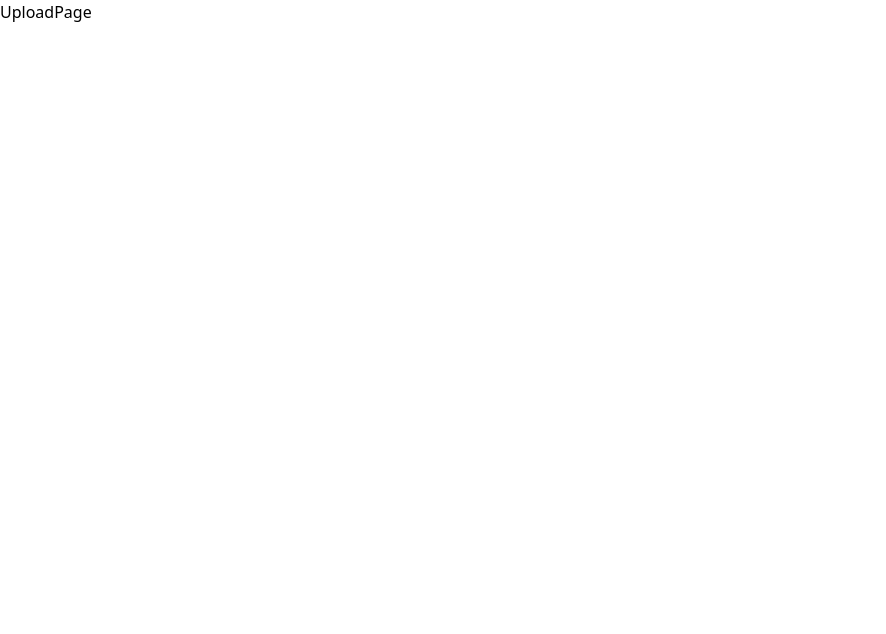
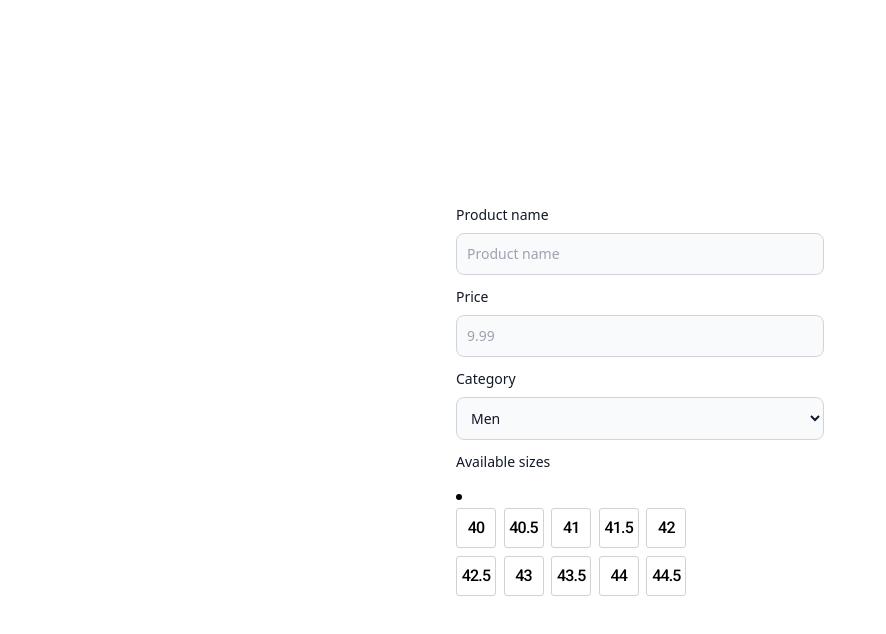
Before and after one commit to Fede2797/ecommerce-frontend, a React (Vite) app: page /admin/upload in a window 1280 px wide. Shown: the top 634 px of the page, without its empty margins (0-886 px from the left). Built offline with nearby package versions, Linux system fonts and the light colour scheme.

Commit message:
Moved SyzeType to types.ts. Built 1/2 of UploadPage. Removed log from PLP

```diff
--- a/src/components/SizeButton.tsx
+++ b/src/components/SizeButton.tsx
@@ -1,8 +1,4 @@
-
-interface SyzeType {
-  size: number,
-  available: boolean
-};
+import { SyzeType } from "../types/AppTypes"
 
 export const SizeButton = ({size, sizeSelected, setSizeSelected}: {size: SyzeType, sizeSelected: any, setSizeSelected:any}) => {
   return (
--- a/src/pages/ProductListPage.tsx
+++ b/src/pages/ProductListPage.tsx
@@ -29,7 +29,6 @@ export const ProductListPage = () => {
   }, [products, orderBy]);
 
   const handleChange = (e: React.ChangeEvent<HTMLSelectElement>) => {
-    console.log(e.target.value);
     setOrderBy(e.target.value);
   }
 
--- a/src/pages/UploadPage.tsx
+++ b/src/pages/UploadPage.tsx
@@ -1,6 +1,142 @@
+import { useEffect, useState } from "react";
+import { SyzeType } from "../types/AppTypes";
+
+const menSizes = [
+  { size: 40, available: true },
+  { size: 40.5, available: true },
+  { size: 41, available: true },
+  { size: 41.5, available: true },
+  { size: 42, available: true },
+  { size: 42.5, available: true },
+  { size: 43, available: true },
+  { size: 43.5, available: true },
+  { size: 44, available: true },
+  { size: 44.5, available: true }
+];
+const womenSizes = [
+  { size: 35, available: true },
+  { size: 35.5, available: true },
+  { size: 36, available: true },
+  { size: 36.5, available: true },
+  { size: 37, available: true },
+  { size: 37.5, available: true },
+  { size: 38, available: true },
+  { size: 38.5, available: true },
+  { size: 39, available: true },
+  { size: 39.5, available: true }
+];
+const kidsSizes = [
+  { size: 34, available: true },
+  { size: 34.5, available: true },
+  { size: 35, available: true },
+  { size: 35.5, available: true },
+  { size: 36, available: true },
+  { size: 36.5, available: true },
+  { size: 37, available: true },
+  { size: 37.5, available: true },
+  { size: 38, available: true },
+  { size: 38.5, available: true },
+];
+
+const SizeButton = ({size, toggleSizeAvailability}: {size: SyzeType, toggleSizeAvailability: ( sizeNumber: number) => void}) => {
+
+  return (<button
+    key={size.size}
+    className={`w-10 h-10 flex justify-center items-center text-center rounded-[3px] border-[#D2D2D2] border-[1px] font-roboto font-normal tracking-tighter cursor-pointer duration-200
+    ${
+      size.available
+        ? ""
+        : "bg-[#efefef] text-[#ADADAD] "
+    }
+    `}
+    onClick={ () => toggleSizeAvailability(size.size) }
+    disabled={ size.available ? false : true }
+  >
+    {size.size}
+  </button>);
+};
 
 export const UploadPage = () => {
+
+  const [category, setCategory] = useState('men');
+  const [sizes, setSizes] = useState(menSizes);
+
+  useEffect(() => {
+    category === "men" && setSizes(menSizes);
+    category === "women" && setSizes(womenSizes);
+    category === "kids" && setSizes(kidsSizes);
+  }, [category]);
+
+  const toggleSizeAvailability = ( sizeNumber: number ) => {
+    const updatedSizes = sizes.map( size => {
+      if (size.size === sizeNumber) {
+        return {...size, available: !size.available}
+      }
+
+      return size;
+    });
+
+    setSizes(updatedSizes);
+  }
+
+  const handleSubmit = () => {
+
+  }
+
+  const handleChange = (e: React.ChangeEvent<HTMLSelectElement>) => {
+    setCategory(e.target.value);
+  }
+
   return (
-    <div>UploadPage</div>
+    <div className="w-full min-h-[100vh] flex items-center justify-center font-normal">
+      <form
+        className="w-full max-w-[400px] flex flex-col m-4 p-4 gap-3"
+        onSubmit={handleSubmit}
+      >
+        <div>
+            <label className="block mb-2 text-sm font-medium text-gray-900">Product name</label>
+            <input
+              type="text"
+              id="product_name"
+              className="bg-gray-50 border border-gray-300 text-gray-900 text-sm rounded-lg focus:ring-blue-500 focus:border-blue-500 block w-full p-2.5" placeholder="Product name"
+              required
+            />
+        </div>
+        <div>
+            <label className="block mb-2 text-sm font-medium text-gray-900">Price</label>
+            <input
+              type="text"
+              id="product_price"
+              className="bg-gray-50 border border-gray-300 text-gray-900 text-sm rounded-lg focus:ring-blue-500 focus:border-blue-500 block w-full p-2.5" placeholder="9.99"
+              required
+            />
+        </div>
+        <div>
+          <label className="block mb-2 text-sm font-medium text-gray-900 ">Category</label>
+          <select
+            id="countries"
+            className="bg-gray-50 border border-gray-300 text-gray-900 text-sm rounded-lg focus:ring-blue-500 focus:border-blue-500 block w-full p-2.5"
+            value={category}
+            onChange={handleChange}
+          >
+            <option value="men" selected>Men</option>
+            <option value="women">Woman</option>
+            <option value="kids">Kids</option>
+          </select>
+        </div>
+        <div>
+          <label className="block mb-2 text-sm font-medium text-gray-900 ">Available sizes</label>
+          <li className="mt-3">
+            <div className="max-w-[230px] grid grid-cols-5 grid-rows-2 gap-2">
+              {
+                sizes.map( size => (
+                  <SizeButton size={size} toggleSizeAvailability={toggleSizeAvailability} />
+                ))
+              }
+            </div>
+          </li>
+        </div>
+      </form>
+    </div>
   )
 }
--- a/src/types/AppTypes.ts
+++ b/src/types/AppTypes.ts
@@ -9,3 +9,8 @@ export interface ProductType {
   name: string,
   price: number
 }
+
+export interface SyzeType {
+  size: number,
+  available: boolean
+};
```
